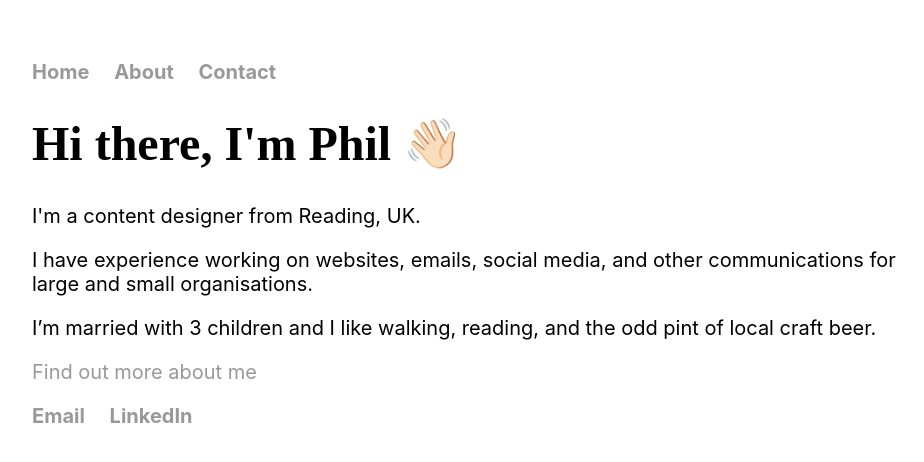
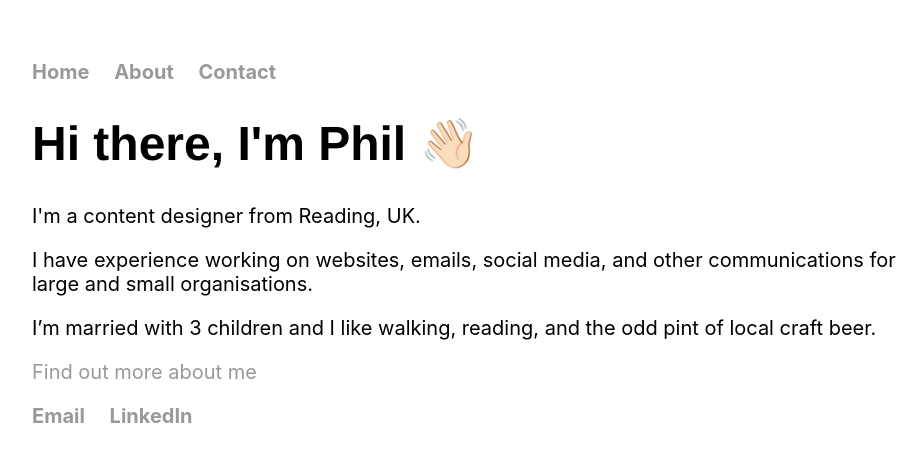
Before and after one commit to philsprayuk/philsprayuk.github.io, a Jekyll site: the page built from index.html, in a window 1280 px wide. Shown: the top 462 px of the page, without its empty margins (160-1084 px from the left). Built offline with Jekyll 4.4.1, drawn with Linux system fonts in a browser that asks for light colours.

Commit message:
Changing header font

```diff
--- a/css/main.css
+++ b/css/main.css
@@ -26,7 +26,7 @@ a:hover {
   }
 
   h1 {
-    font-family: 'Source Serif Pro', serif;
+    font-family: 'Helvetica', 'Arial', 'Sans-Serif';
     font-size: 2.4em;
     font-weight: 700;
 }
```
